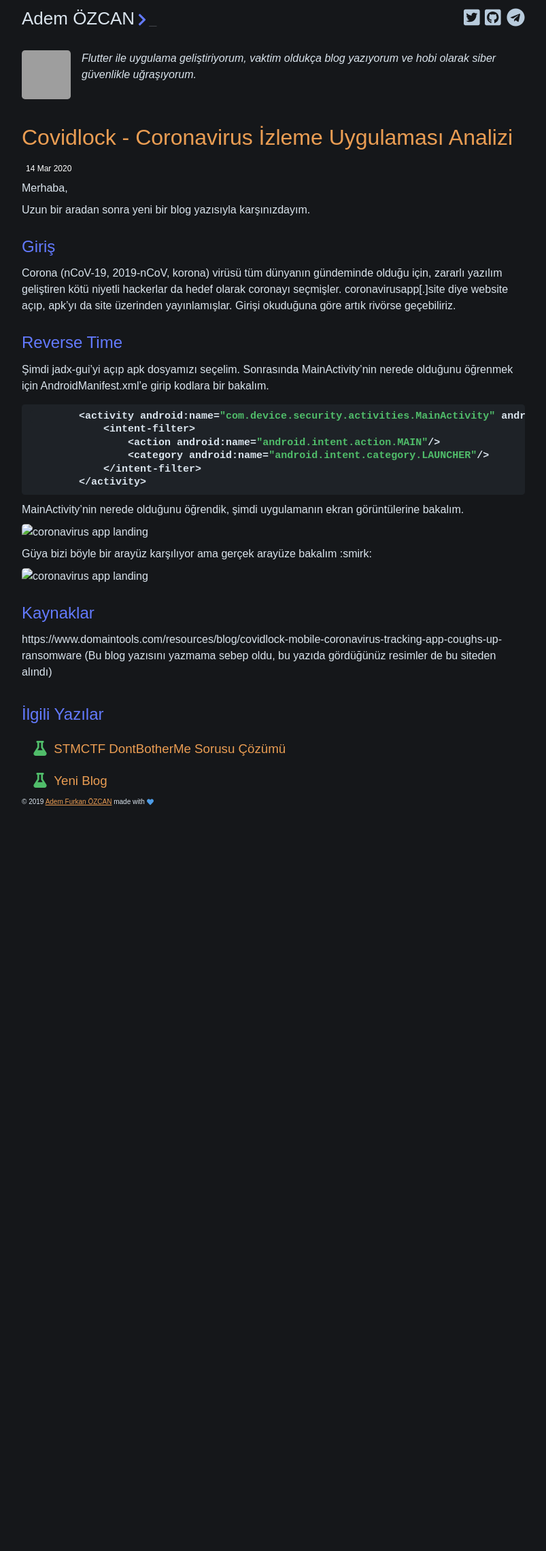
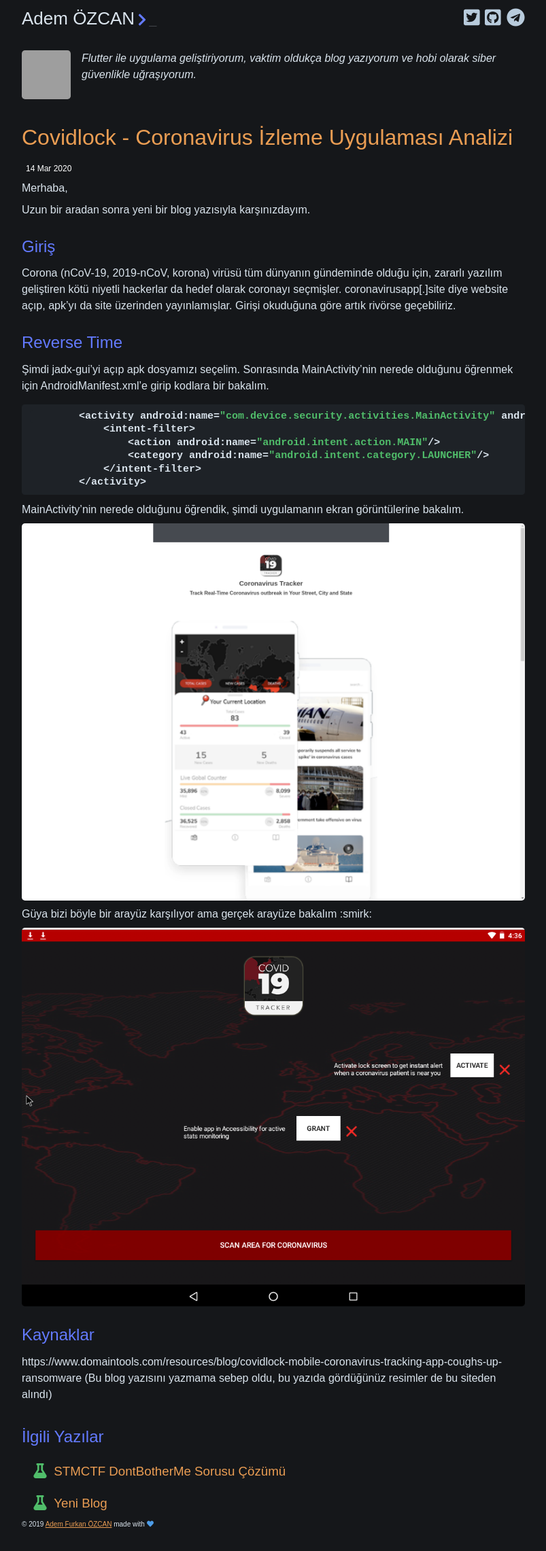
Before and after one commit to Adem68/blog-tr, a Jekyll site: the page built from _posts/2020-03-14-corona-takip-uygulaması.md, in a window 1280 px wide. Shown: the whole page at 68% size, without its empty margins (238-1041 px from the left). Built offline with Jekyll 4.4.1, drawn with Linux system fonts in a browser that asks for light colours; nearby versions of some CDN libraries; some web fonts are replaced; before the commit the page ends 1219 px from its top, so only the background shows below that; grey boxes are pictures that could not be loaded.

Commit message:
Update 2020-03-14-corona-takip-uygulaması.md

```diff
--- a/_posts/2020-03-14-corona-takip-uygulaması.md
+++ b/_posts/2020-03-14-corona-takip-uygulaması.md
@@ -27,11 +27,11 @@ Corona (nCoV-19, 2019-nCoV, korona) virüsü tüm dünyanın gündeminde olduğu
 MainActivity'nin nerede olduğunu öğrendik, şimdi uygulamanın ekran görüntülerine bakalım.
 
 
-<img src="corona-landing.png" alt="coronavirus app landing" border="0">
+<img src="assets/img/corona-landing.png" alt="coronavirus app landing" border="0">
 
 Güya bizi böyle bir arayüz karşılıyor ama gerçek arayüze bakalım :smirk:
 
-<img src="corona-main.png" alt="coronavirus app landing" border="0" copyright="DomainTools">
+<img src="assets/img/corona-main.png" alt="coronavirus app landing" border="0" copyright="DomainTools">
 
 
 
```
